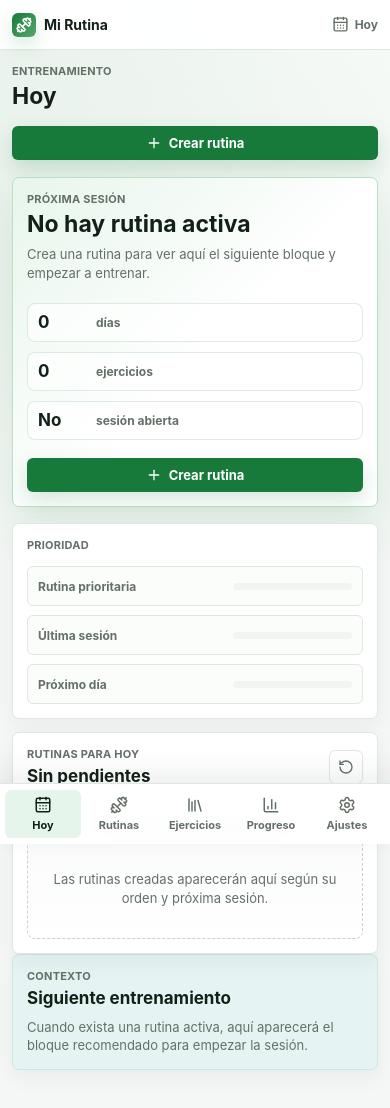
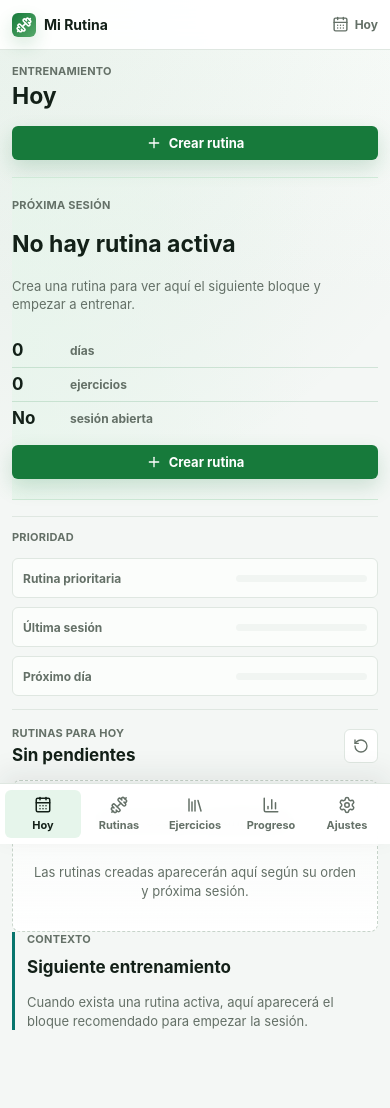
Before and after one commit to Betancourt1/exercise-tracker, a React (Vite) app: page / in a window 390 px wide. Shown: the top 1108 px of the page. Built offline with nearby package versions, Linux system fonts and the light colour scheme.

Commit message:
Refine minimal container styling

```diff
--- a/src/App.tsx
+++ b/src/App.tsx
@@ -407,7 +407,7 @@ function TodayPage({
       />
 
       <div className="today-grid">
-        <article className="panel next-session">
+        <article className="next-session">
           <div>
             <p className="panel-label">Próxima sesión</p>
             <h2>{activeSummary ? activeSummary.routine.name : "No hay rutina activa"}</h2>
@@ -445,7 +445,7 @@ function TodayPage({
           </div>
         </article>
 
-        <article className="panel compact-panel">
+        <article className="today-priority">
           <p className="panel-label">Prioridad</p>
           {activeSummary ? (
             <div className="priority-summary">
@@ -462,7 +462,7 @@ function TodayPage({
         </article>
       </div>
 
-      <article className="panel">
+      <article className="today-routine-section">
         <div className="panel-header">
           <div>
             <p className="panel-label">Rutinas para hoy</p>
@@ -716,7 +716,7 @@ function ExerciseFilterSelect({
 function ExerciseGuideCard({ exercise }: { exercise: Exercise | null }) {
   if (!exercise) {
     return (
-      <article className="panel guide-card">
+      <article className="guide-card">
         <p className="panel-label">Guía</p>
         <h2>Elige un ejercicio</h2>
         <p className="muted">Selecciona un movimiento para ver indicaciones breves.</p>
@@ -726,7 +726,7 @@ function ExerciseGuideCard({ exercise }: { exercise: Exercise | null }) {
   }
 
   return (
-    <article className="panel guide-card">
+    <article className="guide-card">
       <p className="panel-label">Guía</p>
       <h2>{exercise.name}</h2>
       <p className="muted">
@@ -841,7 +841,7 @@ function SettingsPage({ onDataImported }: { onDataImported: () => Promise<void>
     <section className="page-section">
       <PageTitle kicker="Ajustes" title="Preferencias locales" />
 
-      <article className="panel settings-list">
+      <article className="settings-list">
         <div className="settings-intro">
           <strong>Respaldo y recuperación</strong>
           <p>
@@ -959,7 +959,7 @@ function MobileContext({ activePage }: { activePage: PageId }) {
   const context = contextByPage[activePage];
 
   return (
-    <article className="mobile-context panel">
+    <article className="mobile-context">
       <p className="panel-label">{context.eyebrow}</p>
       <h2>{context.title}</h2>
       <p className="muted">{context.body}</p>
--- a/src/features/progress/ProgressPage.tsx
+++ b/src/features/progress/ProgressPage.tsx
@@ -198,7 +198,7 @@ export function ProgressPage({ onTrain }: ProgressPageProps) {
         />
       </div>
 
-      <article className="panel progress-help-strip">
+      <article className="progress-help-strip">
         <strong>Adherencia pendiente</strong>
         <span>
           Aún no se muestra porcentaje de adherencia porque falta una agenda planificada
@@ -331,7 +331,7 @@ function ProgressMetricCard({
   tone: "routine" | "training" | "progress";
 }) {
   return (
-    <article className="metric-card" data-tone={tone}>
+    <article className="metric-item" data-tone={tone}>
       <p>{label}</p>
       <strong>{value}</strong>
     </article>
@@ -613,7 +613,7 @@ function GuideBlock({ title, items }: { title: string; items: string[] }) {
 
 function FormulaHelp() {
   return (
-    <article className="panel progress-formula-help">
+    <article className="progress-formula-help">
       <strong>Cómo se calcula</strong>
       <span>
         Volumen = kg x repeticiones de series completadas. 1RM estimado usa Epley:
--- a/src/features/routines/RoutinesPage.tsx
+++ b/src/features/routines/RoutinesPage.tsx
@@ -430,7 +430,7 @@ function PresetShelf({
   onCreate: (preset: RoutinePreset) => void;
 }) {
   return (
-    <article className="panel routine-presets-panel" aria-labelledby="routine-presets-title">
+    <article className="routine-presets-panel" aria-labelledby="routine-presets-title">
       <div className="preset-shelf-header">
         <div>
           <p className="panel-label">Plantillas</p>
--- a/src/styles.css
+++ b/src/styles.css
@@ -209,7 +209,7 @@ select:focus-visible {
 
 .page-title p,
 .panel-label,
-.metric-card p {
+.metric-item p {
   margin: 0 0 5px;
   color: var(--muted);
   font-size: 11px;
@@ -220,7 +220,12 @@ select:focus-visible {
 
 .page-title h1,
 .panel h2,
-.context-panel h2 {
+.context-panel h2,
+.mobile-context h2,
+.today-routine-section h2,
+.guide-card h2,
+.workout-current-header h2,
+.workout-guide-panel h2 {
   margin: 0;
   color: var(--text);
   font-weight: 700;
@@ -233,7 +238,12 @@ select:focus-visible {
 }
 
 .panel h2,
-.context-panel h2 {
+.context-panel h2,
+.mobile-context h2,
+.today-routine-section h2,
+.guide-card h2,
+.workout-current-header h2,
+.workout-guide-panel h2 {
   font-size: 17px;
   line-height: 1.25;
 }
@@ -281,12 +291,11 @@ select:focus-visible {
   display: flex;
   flex-direction: column;
   justify-content: space-between;
-  min-height: 238px;
-  border-color: #b9dfc4;
-  background:
-    linear-gradient(135deg, rgba(230, 245, 235, 0.96), rgba(255, 255, 255, 0.5) 55%),
-    var(--surface);
-  box-shadow: 0 20px 48px rgba(23, 122, 59, 0.12);
+  min-height: 214px;
+  border-top: 1px solid #cfe9d7;
+  border-bottom: 1px solid #cfe9d7;
+  padding: 20px 0;
+  background: linear-gradient(90deg, rgba(230, 245, 235, 0.72), transparent 82%);
 }
 
 .next-session h2 {
@@ -298,7 +307,7 @@ select:focus-visible {
 .today-session-meta {
   display: grid;
   grid-template-columns: repeat(3, minmax(0, 1fr));
-  gap: 10px;
+  gap: 0;
   margin-top: 20px;
 }
 
@@ -306,13 +315,17 @@ select:focus-visible {
   display: grid;
   gap: 4px;
   min-width: 0;
-  border: 1px solid rgba(23, 122, 59, 0.14);
-  border-radius: 8px;
-  padding: 10px;
-  background: rgba(255, 255, 255, 0.62);
+  border-left: 1px solid rgba(23, 122, 59, 0.18);
+  padding: 0 12px;
+  background: transparent;
   color: var(--muted);
   font-size: 12px;
   font-weight: 700;
+}
+
+.today-session-meta span:first-child {
+  border-left: 0;
+  padding-left: 0;
 }
 
 .today-session-meta strong {
@@ -477,8 +490,7 @@ select:focus-visible {
   margin-top: 14px;
 }
 
-.empty-row,
-.settings-row {
+.empty-row {
   display: flex;
   align-items: center;
   justify-content: space-between;
@@ -532,6 +544,23 @@ select:focus-visible {
   min-width: 0;
 }
 
+.today-priority,
+.today-routine-section {
+  min-width: 0;
+}
+
+.today-priority {
+  border-left: 1px solid var(--border);
+  padding-left: 16px;
+}
+
+.today-routine-section {
+  display: grid;
+  gap: 14px;
+  border-top: 1px solid var(--border);
+  padding-top: 16px;
+}
+
 .table-head {
   display: grid;
   grid-template-columns: 1.3fr 1fr 0.6fr 1fr 0.7fr;
@@ -553,10 +582,10 @@ select:focus-visible {
 
 .routine-presets-panel {
   display: grid;
-  gap: 14px;
-  background:
-    linear-gradient(180deg, rgba(255, 247, 230, 0.62), rgba(255, 255, 255, 0) 68%),
-    var(--surface);
+  gap: 12px;
+  border-top: 1px solid var(--border);
+  border-bottom: 1px solid var(--border);
+  padding: 14px 0;
 }
 
 .preset-shelf-header {
@@ -574,7 +603,7 @@ select:focus-visible {
 .preset-grid {
   display: grid;
   grid-template-columns: repeat(4, minmax(0, 1fr));
-  gap: 10px;
+  gap: 16px;
 }
 
 .preset-card {
@@ -582,12 +611,10 @@ select:focus-visible {
   gap: 10px;
   align-content: start;
   min-width: 0;
-  min-height: 218px;
-  border: 1px solid var(--border);
-  border-radius: 7px;
-  padding: 12px;
-  background: rgba(255, 255, 255, 0.78);
-  box-shadow: 0 1px 0 rgba(255, 255, 255, 0.88);
+  min-height: 0;
+  border-top: 1px solid var(--border);
+  padding-top: 12px;
+  background: transparent;
 }
 
 .preset-card strong,
@@ -645,7 +672,7 @@ select:focus-visible {
 }
 
 .preset-card .secondary-button {
-  align-self: end;
+  align-self: start;
   justify-content: center;
   min-height: 36px;
 }
@@ -759,9 +786,9 @@ select:focus-visible {
   grid-template-columns: minmax(180px, 1fr) minmax(110px, 0.5fr) minmax(180px, 1fr);
   align-items: center;
   min-height: 54px;
-  border: 1px solid var(--border);
-  border-radius: 8px;
-  padding: 12px;
+  border-top: 1px solid var(--border);
+  border-bottom: 1px solid var(--border);
+  padding: 12px 0;
 }
 
 .dialog-backdrop {
@@ -890,10 +917,8 @@ select:focus-visible {
 }
 
 .constructor-placeholder {
-  border: 1px dashed var(--border-strong);
-  border-radius: 8px;
-  padding: 12px;
-  background: var(--surface-raised);
+  border-top: 1px solid var(--border);
+  padding-top: 12px;
 }
 
 .constructor-placeholder p:last-child {
@@ -1260,17 +1285,24 @@ select:focus-visible {
 .workout-status-strip {
   display: grid;
   grid-template-columns: repeat(3, minmax(0, 1fr));
-  gap: 10px;
+  gap: 0;
+  border-top: 1px solid var(--border);
+  border-bottom: 1px solid var(--border);
+  padding: 10px 0;
 }
 
 .workout-status-strip div {
   display: grid;
   gap: 3px;
   min-width: 0;
-  border: 1px solid var(--border);
-  border-radius: 8px;
-  padding: 10px 12px;
-  background: var(--surface-raised);
+  border-left: 1px solid var(--border);
+  padding: 0 12px;
+  background: transparent;
+}
+
+.workout-status-strip div:first-child {
+  border-left: 0;
+  padding-left: 0;
 }
 
 .workout-status-strip span,
@@ -1301,6 +1333,16 @@ select:focus-visible {
 .workout-main-panel,
 .workout-guide-panel {
   min-width: 0;
+}
+
+.workout-queue-panel {
+  border-right: 1px solid var(--border);
+  padding-right: 16px;
+}
+
+.workout-guide-panel {
+  border-left: 1px solid #cde6e3;
+  padding-left: 16px;
 }
 
 .workout-queue {
@@ -1350,7 +1392,6 @@ select:focus-visible {
 .workout-main-panel {
   display: grid;
   gap: 14px;
-  border-color: #cfe0ff;
 }
 
 .workout-current-header,
@@ -1592,16 +1633,18 @@ select:focus-visible {
 }
 
 .guide-card {
-  border-color: #cde6e3;
-  background:
-    linear-gradient(180deg, rgba(230, 245, 243, 0.72), rgba(255, 255, 255, 0)),
-    var(--surface);
+  display: grid;
+  gap: 12px;
+  min-width: 0;
+  border-left: 1px solid #cde6e3;
+  padding-left: 16px;
+  background: transparent;
 }
 
 .guide-card,
 .workout-guide-panel,
 .progress-guide-panel {
-  box-shadow: 0 12px 32px rgba(8, 117, 109, 0.08);
+  box-shadow: none;
 }
 
 .exercise-library-panel {
@@ -2006,37 +2049,41 @@ select:focus-visible {
 .metric-grid {
   display: grid;
   grid-template-columns: repeat(3, minmax(0, 1fr));
-  gap: 12px;
-}
-
-.metric-card {
-  min-height: 96px;
-  border: 1px solid var(--border);
-  border-radius: 8px;
-  padding: 14px;
-  background: var(--surface);
-  box-shadow: var(--shadow-soft);
-}
-
-.metric-card strong {
+  gap: 0;
+  border-top: 1px solid var(--border);
+  border-bottom: 1px solid var(--border);
+  padding: 12px 0;
+}
+
+.metric-item {
+  min-width: 0;
+  min-height: 72px;
+  border-left: 1px solid var(--border);
+  padding: 0 14px;
+  background: transparent;
+}
+
+.metric-item:first-child {
+  border-left: 0;
+  padding-left: 0;
+}
+
+.metric-item strong {
   color: var(--text);
   font-size: 24px;
   line-height: 1;
 }
 
-.metric-card[data-tone="routine"] {
-  border-color: #cfe9d7;
-  background: var(--routine-soft);
-}
-
-.metric-card[data-tone="training"] {
-  border-color: #cfe0ff;
-  background: var(--training-soft);
-}
-
-.metric-card[data-tone="progress"] {
-  border-color: #cde6e3;
-  background: var(--progress-soft);
+.metric-item[data-tone="routine"] strong {
+  color: var(--routine);
+}
+
+.metric-item[data-tone="training"] strong {
+  color: var(--training);
+}
+
+.metric-item[data-tone="progress"] strong {
+  color: var(--progress);
 }
 
 .progress-layout {
@@ -2121,8 +2168,9 @@ select:focus-visible {
   display: flex;
   align-items: flex-start;
   gap: 10px;
-  border-color: #cde6e3;
-  background: var(--progress-soft);
+  border-top: 1px solid #cde6e3;
+  padding-top: 12px;
+  background: transparent;
 }
 
 .progress-help-strip strong,
@@ -2390,9 +2438,13 @@ select:focus-visible {
   display: grid;
   gap: 5px;
   min-width: 0;
-  border: 1px solid var(--border);
-  border-radius: 8px;
-  padding: 10px;
+  border-left: 1px solid var(--border);
+  padding: 0 10px;
+}
+
+.progress-mini-metrics div:first-child {
+  border-left: 0;
+  padding-left: 0;
 }
 
 .progress-mini-metrics span {
@@ -2517,16 +2569,15 @@ select:focus-visible {
 
 .settings-list {
   display: grid;
-  gap: 10px;
+  gap: 0;
+  border-top: 1px solid var(--border);
+  border-bottom: 1px solid var(--border);
 }
 
 .settings-intro {
-  border: 1px solid #cfe9d7;
-  border-radius: 8px;
-  padding: 12px;
-  background:
-    linear-gradient(135deg, rgba(230, 245, 235, 0.95), rgba(255, 255, 255, 0.72)),
-    var(--routine-soft);
+  border-bottom: 1px solid var(--border);
+  padding: 0 0 14px;
+  background: transparent;
 }
 
 .settings-intro strong {
@@ -2543,10 +2594,17 @@ select:focus-visible {
 }
 
 .settings-row {
+  display: flex;
+  justify-content: space-between;
+  gap: 12px;
   align-items: flex-start;
   min-height: 54px;
-  padding-top: 11px;
-  padding-bottom: 11px;
+  border-bottom: 1px solid var(--border);
+  padding: 12px 0;
+}
+
+.settings-row:last-of-type {
+  border-bottom: 0;
 }
 
 .settings-row > div:first-child {
@@ -2561,9 +2619,9 @@ select:focus-visible {
 }
 
 .settings-row[data-danger="true"] {
-  border-color: #fecaca;
-  background: var(--danger-soft);
+  box-shadow: inset 3px 0 0 var(--danger);
   color: var(--danger);
+  padding-left: 10px;
 }
 
 .row-status {
@@ -2612,10 +2670,9 @@ select:focus-visible {
   align-items: flex-start;
   gap: 9px;
   margin-top: 20px;
-  border: 1px solid #cfe9d7;
-  border-radius: 8px;
-  padding: 12px;
-  background: var(--routine-soft);
+  border-top: 1px solid #cfe9d7;
+  padding-top: 12px;
+  background: transparent;
 }
 
 .context-note p {
@@ -2647,9 +2704,11 @@ select:focus-visible {
   }
 
   .mobile-context {
-    display: block;
-    border-color: #cde6e3;
-    background: var(--progress-soft);
+    display: grid;
+    gap: 6px;
+    border-left: 3px solid var(--progress);
+    padding-left: 12px;
+    background: transparent;
   }
 }
 
@@ -2735,11 +2794,19 @@ select:focus-visible {
 
   .today-session-meta {
     grid-template-columns: 1fr;
+    gap: 8px;
   }
 
   .today-session-meta span {
     grid-template-columns: 54px 1fr;
     align-items: center;
+    border-top: 1px solid rgba(23, 122, 59, 0.16);
+    border-left: 0;
+    padding: 8px 0 0;
+  }
+
+  .today-session-meta span:first-child {
+    border-top: 0;
   }
 
   .today-session-meta strong {
@@ -2823,6 +2890,7 @@ select:focus-visible {
 
   .preset-grid {
     grid-template-columns: 1fr;
+    gap: 12px;
   }
 
   .preset-card {
@@ -2846,6 +2914,13 @@ select:focus-visible {
 
   .routine-today-row {
     grid-template-columns: 1fr;
+  }
+
+  .today-priority {
+    border-top: 1px solid var(--border);
+    border-left: 0;
+    padding-top: 13px;
+    padding-left: 0;
   }
 
   .dialog-backdrop {
@@ -2877,6 +2952,15 @@ select:focus-visible {
 
   .workout-status-strip {
     gap: 8px;
+    border-top: 0;
+    border-bottom: 0;
+    padding: 0;
+  }
+
+  .workout-status-strip div {
+    border-top: 1px solid var(--border);
+    border-left: 0;
+    padding: 8px 0 0;
   }
 
   .workout-current-header,
@@ -2913,6 +2997,17 @@ select:focus-visible {
     width: auto;
   }
 
+  .workout-queue-panel,
+  .workout-guide-panel,
+  .guide-card {
+    border-top: 1px solid var(--border);
+    border-right: 0;
+    border-left: 0;
+    padding-top: 14px;
+    padding-right: 0;
+    padding-left: 0;
+  }
+
   .settings-row {
     align-items: stretch;
     flex-direction: column;
@@ -2972,8 +3067,15 @@ select:focus-visible {
     padding: 18px;
   }
 
-  .metric-card {
+  .metric-item {
     min-height: 76px;
+    border-top: 1px solid var(--border);
+    border-left: 0;
+    padding: 10px 0 0;
+  }
+
+  .metric-item:first-child {
+    border-top: 0;
   }
 
   .chart-panel {
@@ -3024,6 +3126,16 @@ select:focus-visible {
   .progress-mini-metrics,
   .progress-set-row {
     grid-template-columns: 1fr;
+  }
+
+  .progress-mini-metrics div {
+    border-top: 1px solid var(--border);
+    border-left: 0;
+    padding: 8px 0 0;
+  }
+
+  .progress-mini-metrics div:first-child {
+    border-top: 0;
   }
 
   .progress-estimate-chart {
```
Also changed, not shown: src/features/workout/WorkoutPage.tsx (+6 -6 lines).
